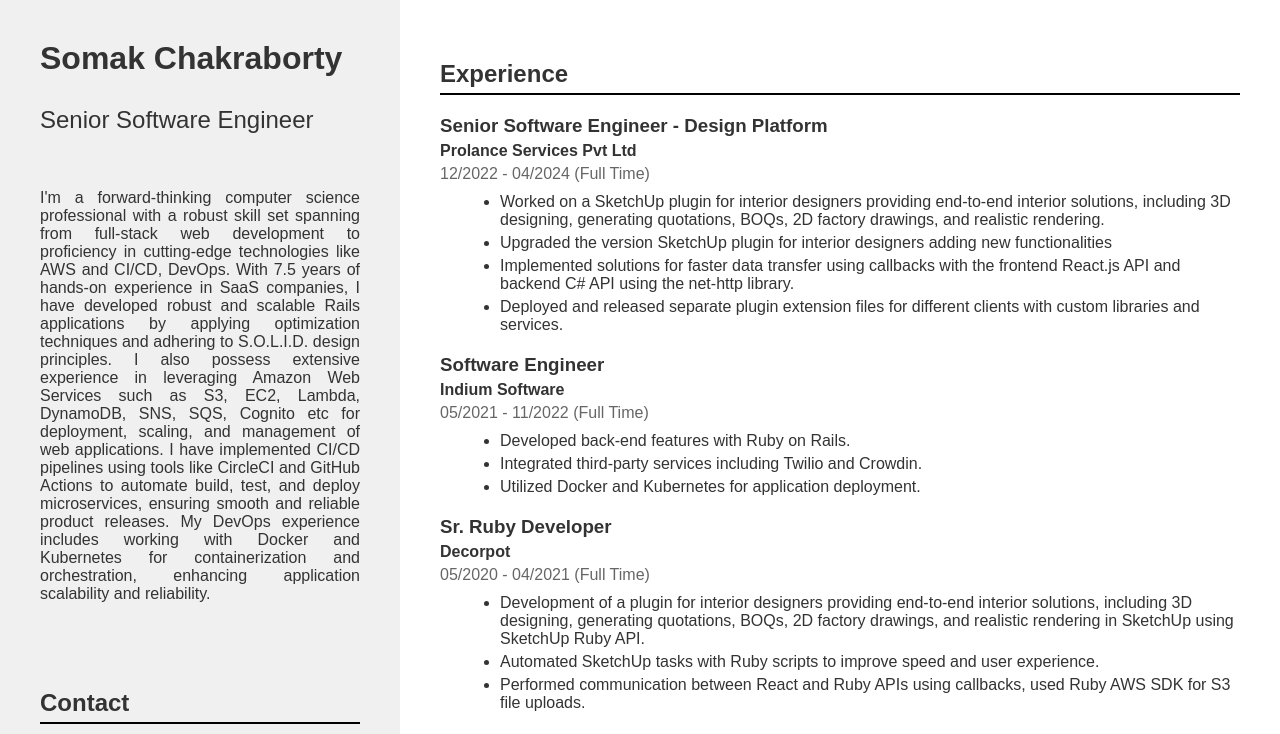
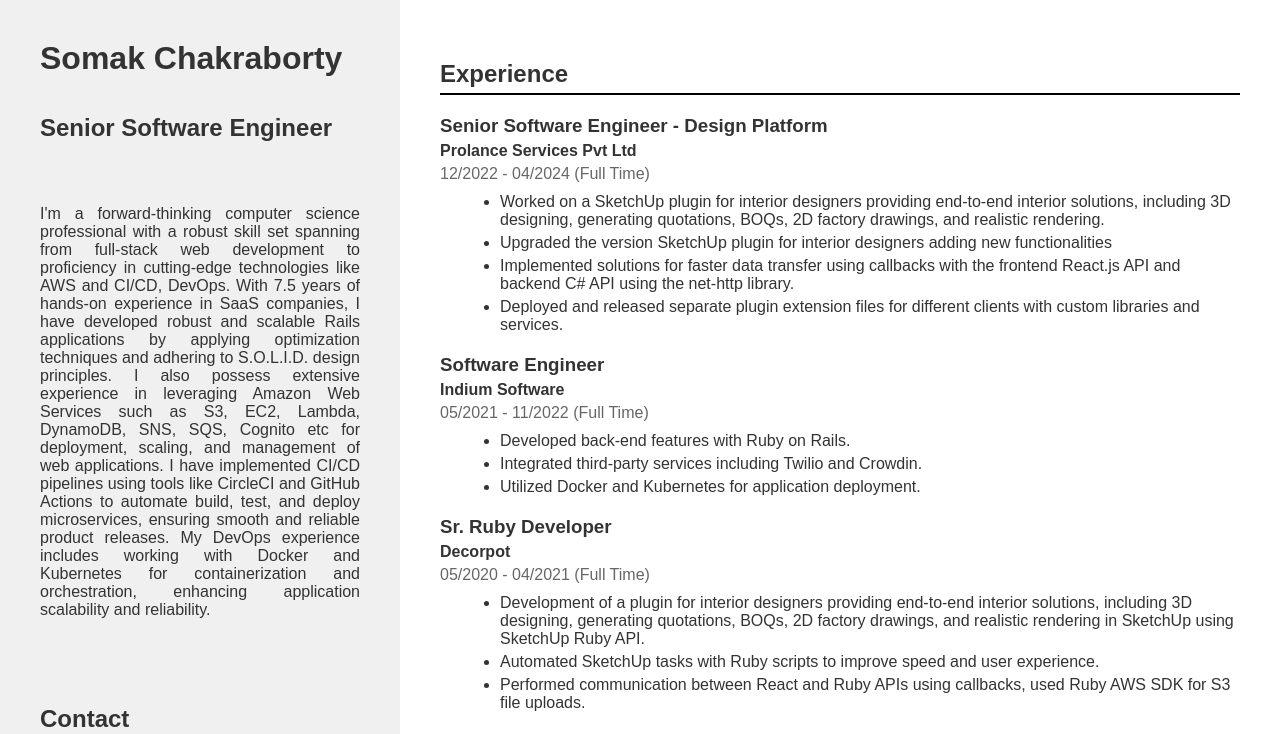
Before and after one commit to smakthe/resume-website, a React (Create React App) app: page / in a window 1280 px wide. Shown: the top 734 px of the page. Built offline with nearby package versions, Linux system fonts and the light colour scheme.

Commit message:
Minor Fix

```diff
--- a/src/App.css
+++ b/src/App.css
@@ -15,11 +15,11 @@
   padding: 20px;
 }
 
-.profile p:nth-child(0) {
+.profile h4 {
   text-align: left;
 }
 
-.profile p:nth-child(1) {
+.profile p {
   text-align: justify;
 }
 
--- a/src/components/Profile.js
+++ b/src/components/Profile.js
@@ -41,7 +41,7 @@ const Profile = () => (
   <div className="profile">
     <ProfileDetails>
       <Name>Somak Chakraborty</Name>
-      <Title><p>Senior Software Engineer</p></Title>
+      <Title><h4>Senior Software Engineer</h4></Title>
       <Description>
         <p>
           I'm a forward-thinking computer science professional with a robust skill set spanning from full-stack web development to proficiency in cutting-edge technologies like AWS and CI/CD, DevOps.
```
